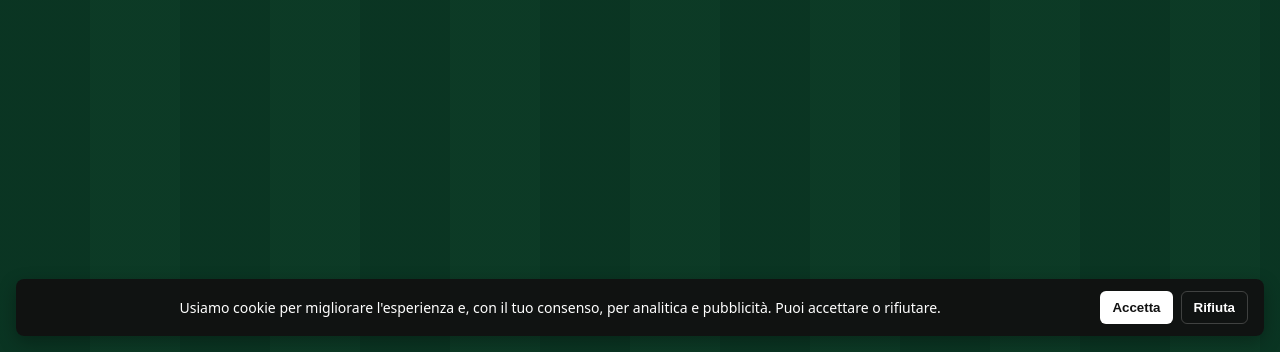
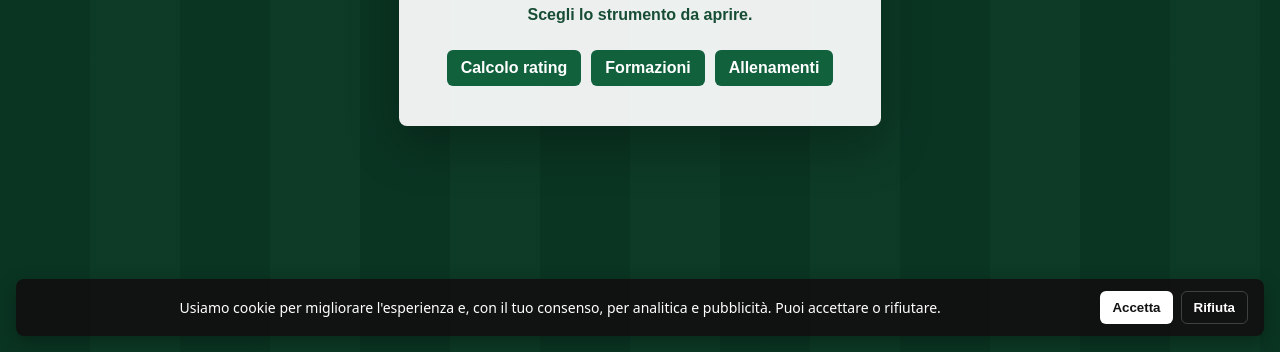
Before and after one commit to Gibbbale/mt11tools, a website: page index.html in a window 1280 px wide. Shown: the part 448-800 px from the top of the page. Drawn offline with Linux system fonts and the light colour scheme.

Commit message:
fix: vertically center the home page white box in the viewport
Add flex centering on html:has(body.home-page) so the box is
centered both horizontally and vertically in the browser window.

Co-Authored-By: Devin AI <158243242+devin-ai-integration[bot]@users.noreply.github.com>

```diff
--- a/style.css
+++ b/style.css
@@ -3,6 +3,12 @@ html {
     background:
         linear-gradient(rgba(7, 32, 22, 0.68), rgba(7, 32, 22, 0.68)),
         repeating-linear-gradient(90deg, #11613d 0 90px, #187247 90px 180px);
+}
+
+html:has(body.home-page) {
+    display: flex;
+    align-items: center;
+    justify-content: center;
 }
 
 body {
```
